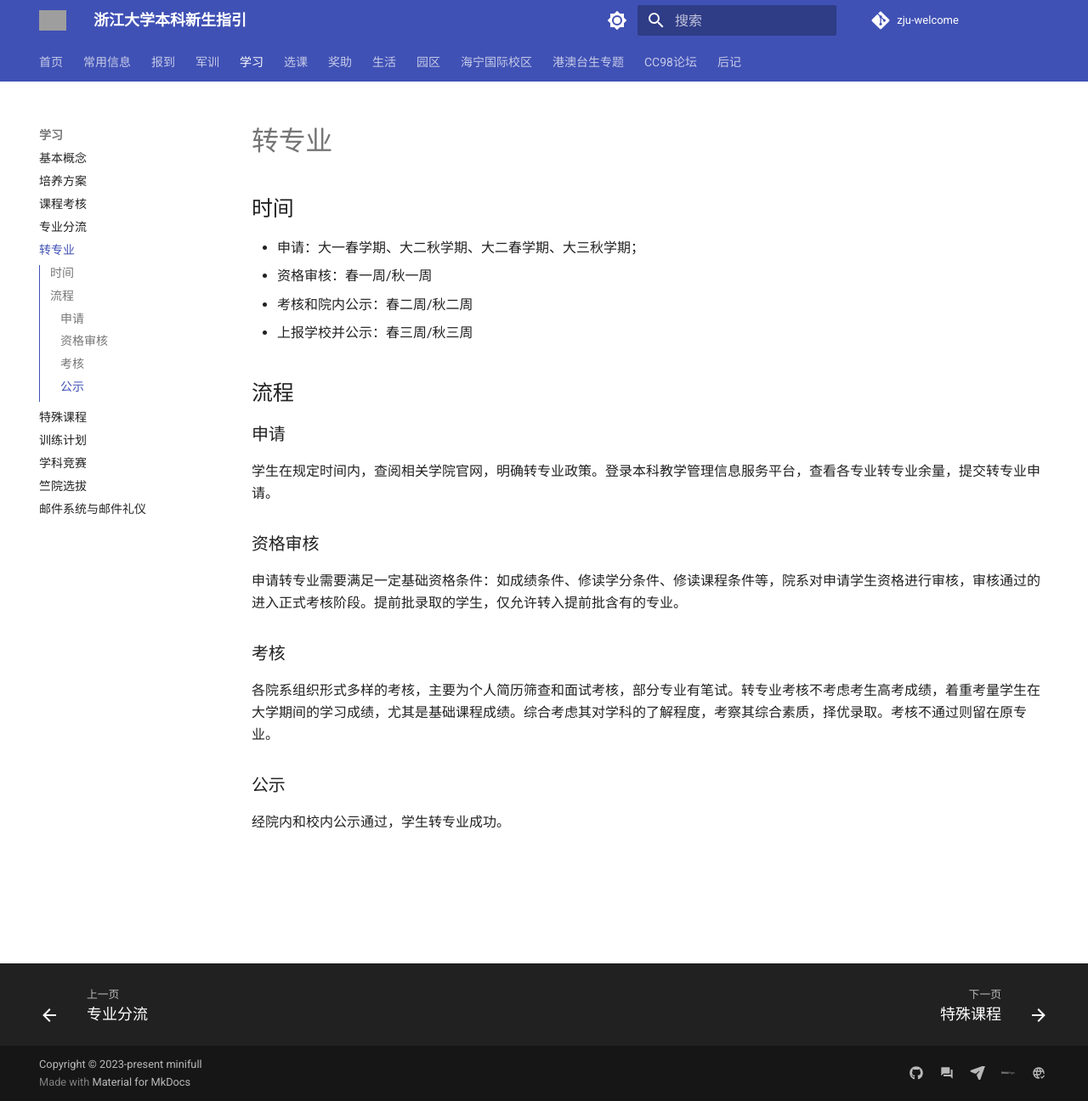
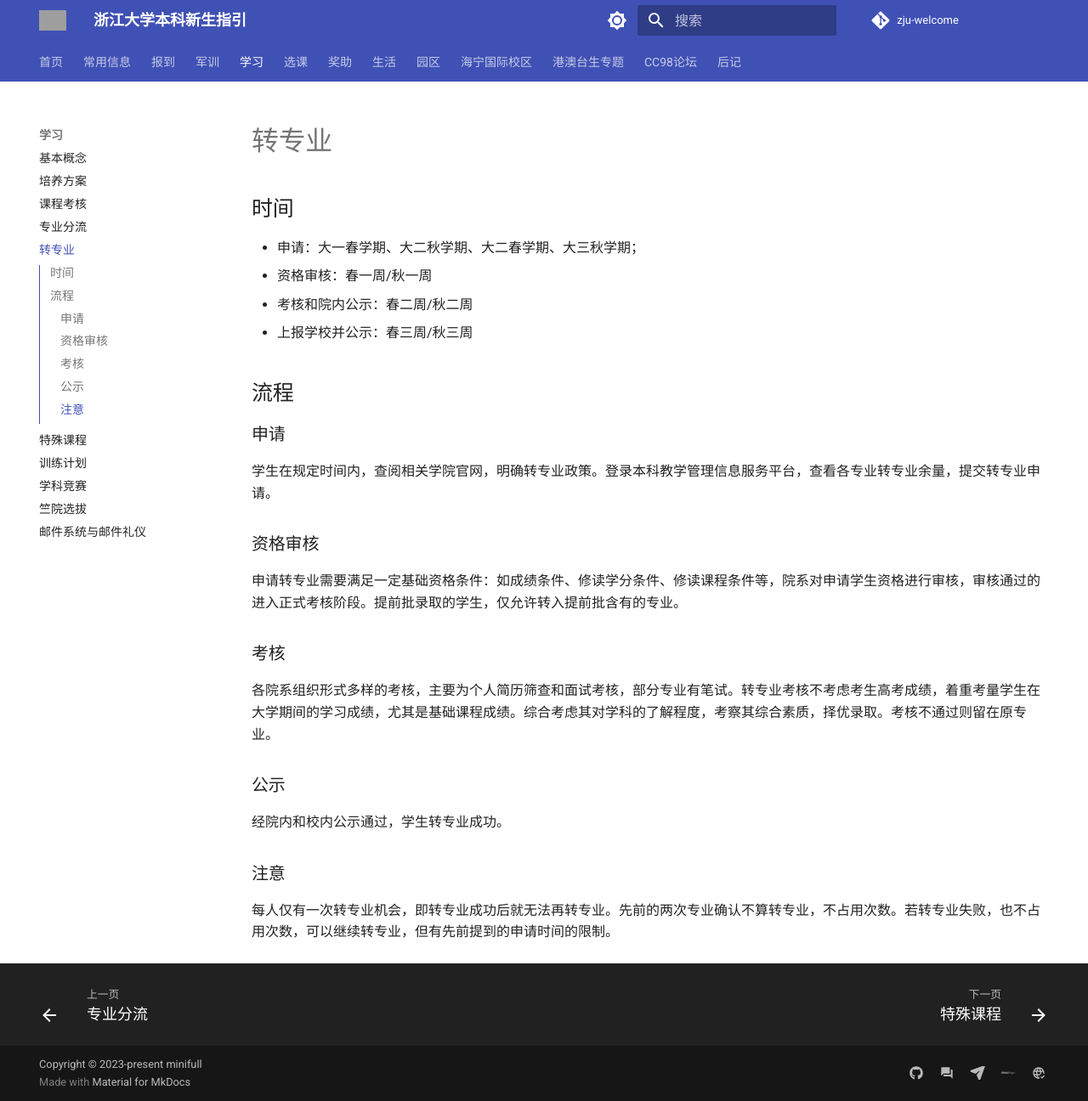
Before and after one commit to mini-full/zju-welcome, an MkDocs documentation site: the page built from docs/learning/major_transfer.md, in a window 1280 px wide and 1296 px high. Shown: the whole window at 85% size. Built offline with MkDocs 1.6.1 and Material for MkDocs 9.7.7, drawn with Linux system fonts in a browser that asks for light colours; comment, search, counter and statistics services are not loaded; grey boxes are pictures that could not be loaded.

Commit message:
Update major_transfer.md
增加注意点

```diff
--- a/docs/learning/major_transfer.md
+++ b/docs/learning/major_transfer.md
@@ -24,3 +24,7 @@
 ### 公示
 
 经院内和校内公示通过，学生转专业成功。
+
+### 注意
+
+每人仅有一次转专业机会，即转专业成功后就无法再转专业。先前的两次专业确认不算转专业，不占用次数。若转专业失败，也不占用次数，可以继续转专业，但有先前提到的申请时间的限制。
```
